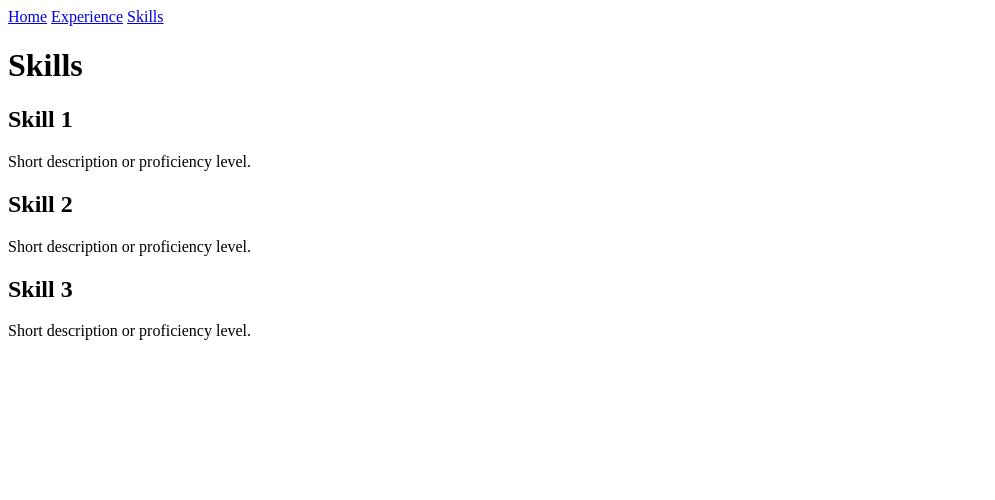
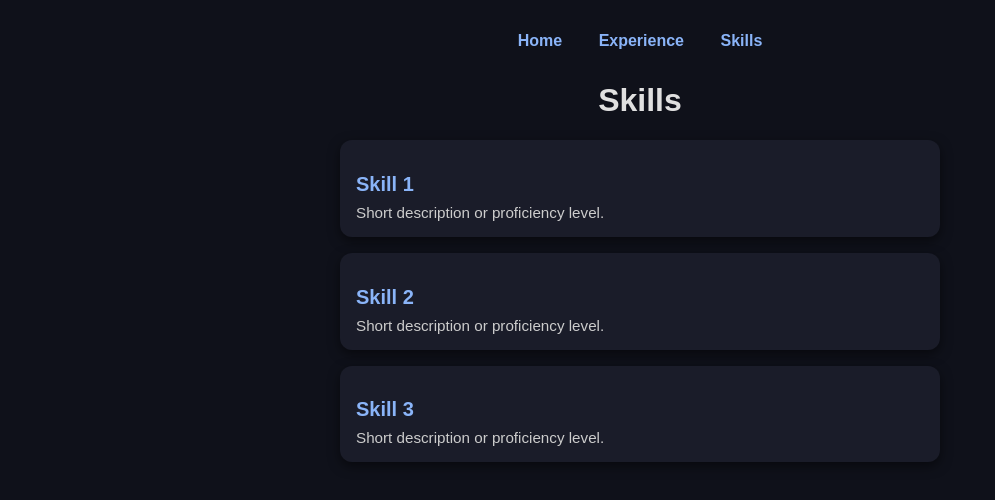
Before and after one commit to nnota141/resumev2, a plain HTML site: page skills.html in a window 1280 px wide. Shown: the whole page, without its empty margins (0-995 px from the left). Drawn offline with Linux system fonts and the light colour scheme.

Commit message:
Update skills.html

```diff
--- a/skills.html
+++ b/skills.html
@@ -4,7 +4,71 @@
   <meta charset="UTF-8">
   <meta name="viewport" content="width=device-width, initial-scale=1.0">
   <title>Skills — @i_avramovv</title>
-  <link rel="stylesheet" href="styles.css">
+  <style>
+    body {
+      margin: 0;
+      padding: 0;
+      font-family: Arial, sans-serif;
+      background-color: #0f111a;
+      color: #e0e0e0;
+      display: flex;
+      justify-content: center;
+      min-height: 100vh;
+    }
+
+    .container {
+      max-width: 600px;
+      width: 100%;
+      padding: 2rem;
+      text-align: center;
+    }
+
+    nav {
+      margin-bottom: 2rem;
+    }
+
+    nav a {
+      color: #8ab4f8;
+      margin: 0 1rem;
+      text-decoration: none;
+      font-weight: bold;
+      transition: color 0.3s;
+    }
+
+    nav a:hover {
+      color: #ffffff;
+    }
+
+    .content {
+      margin-top: 2rem;
+    }
+
+    .card {
+      background-color: #1a1c29;
+      padding: 1rem;
+      margin-bottom: 1rem;
+      border-radius: 12px;
+      box-shadow: 0 4px 12px rgba(0,0,0,0.5);
+      text-align: left;
+      transition: transform 0.3s;
+    }
+
+    .card:hover {
+      transform: translateY(-3px);
+    }
+
+    .card h2 {
+      font-size: 1.25rem;
+      color: #8ab4f8;
+      margin-bottom: 0.5rem;
+    }
+
+    .card p {
+      font-size: 0.95rem;
+      color: #ccc;
+      margin: 0;
+    }
+  </style>
 </head>
 <body>
   <div class="container">
@@ -16,17 +80,18 @@
 
     <div class="content">
       <h1>Skills</h1>
-      <div class="skill-card">
+
+      <div class="card">
         <h2>Skill 1</h2>
         <p>Short description or proficiency level.</p>
       </div>
 
-      <div class="skill-card">
+      <div class="card">
         <h2>Skill 2</h2>
         <p>Short description or proficiency level.</p>
       </div>
 
-      <div class="skill-card">
+      <div class="card">
         <h2>Skill 3</h2>
         <p>Short description or proficiency level.</p>
       </div>
```
